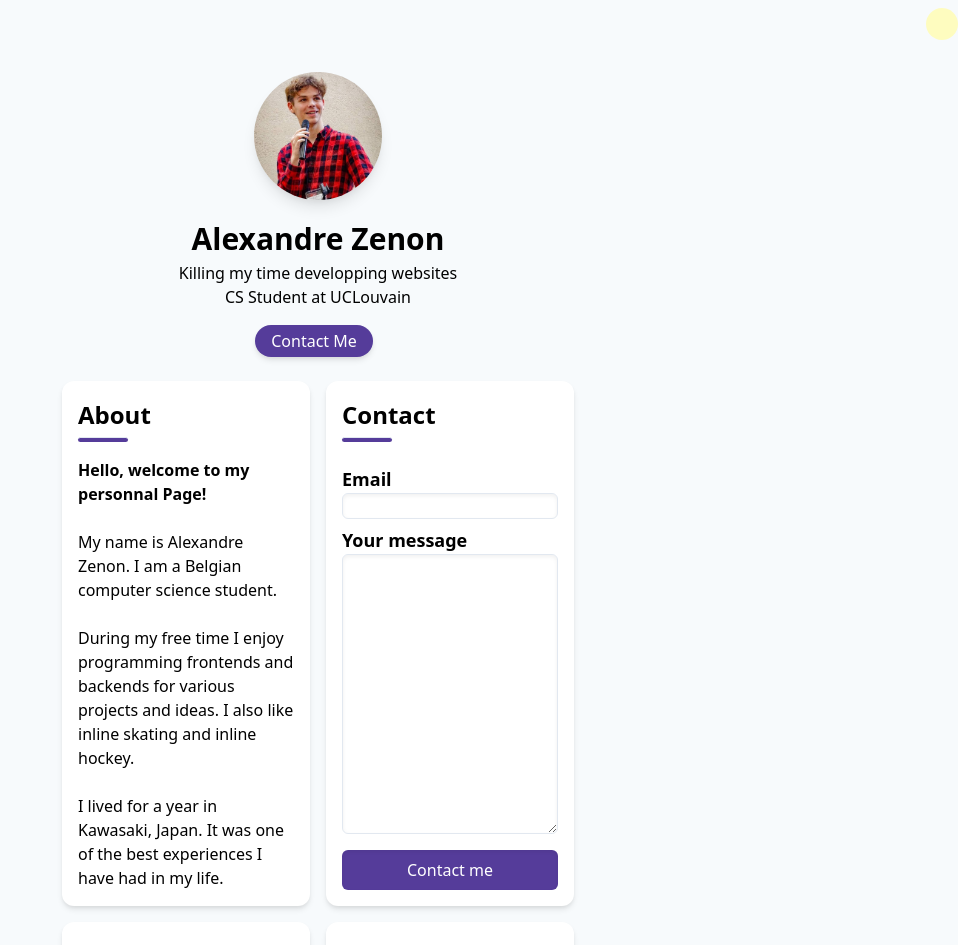
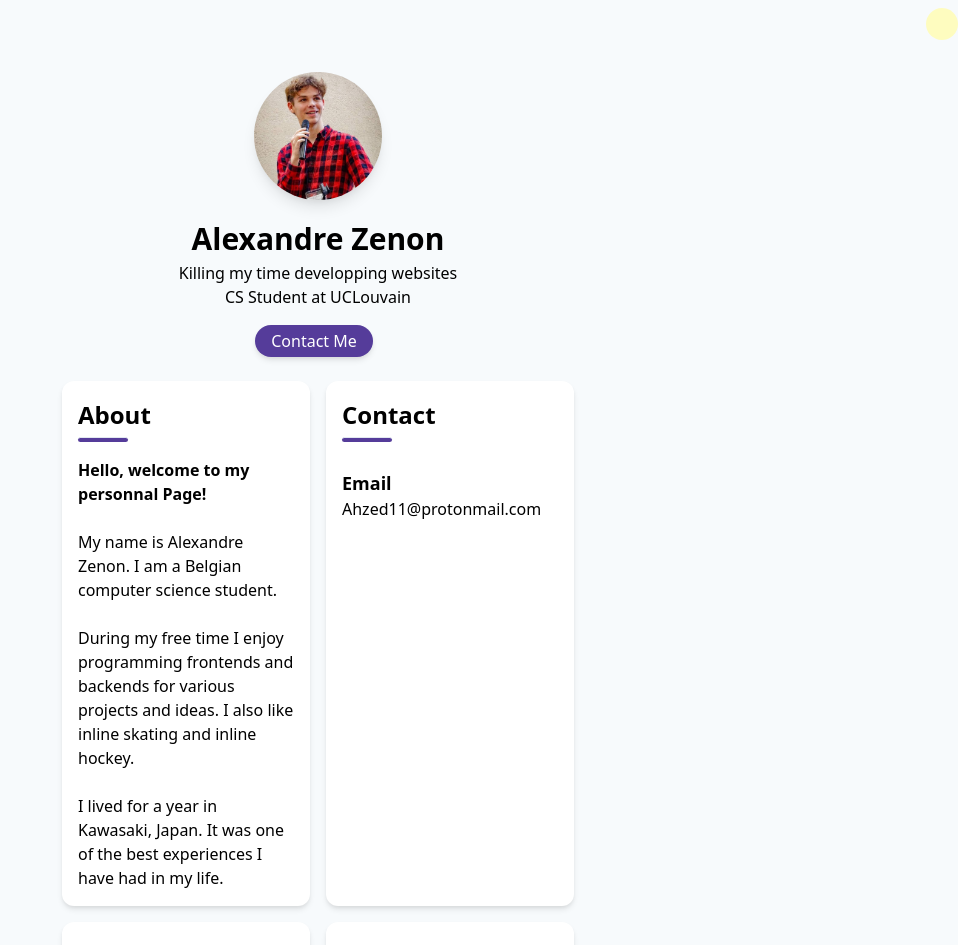
Before and after one commit to Ahzed11/Ahzed11.github.io, a Nuxt app: page / in a window 1280 px wide. Shown: the top 945 px of the page, without its empty margins (322-1280 px from the left). Built offline with nearby package versions, Linux system fonts and the light colour scheme.

Commit message:
Modified contact card

```diff
--- a/components/Card/CardContact.vue
+++ b/components/Card/CardContact.vue
@@ -1,30 +1,11 @@
 <template>
   <card title="Contact">
-    <form
-      class="flex flex-col px-4 pt-6 pb-4 flex-grow"
-      name="contact"
-      method="POST"
-    >
-      <label for="email" class="font-semibold text-lg dark:text-white"
-        >Email</label
-      >
-      <input
-        type="email"
-        id="email"
-        name="email"
-        class="border rounded-md shadow-inner"
-      />
-      <label for="body" class="font-semibold text-lg mt-2 dark:text-white"
-        >Your message</label
-      >
-      <textarea name="body" class="border rounded-md shadow-inner flex-grow" />
-      <button
-        type="submit"
-        class="mt-4 p-2 rounded-md font-light shadow-inner bg-purple-800 text-white dark:bg-green-300 dark:text-black transform hover:scale-95 transition duration-300"
-      >
-        Contact me
-      </button>
-    </form>
+    <list class="p-4">
+      <list-element
+        title="Email"
+        link="mailto:Ahzed11@protonmail.com"
+      >Ahzed11@protonmail.com</list-element>
+    </list>
   </card>
 </template>
 
```
